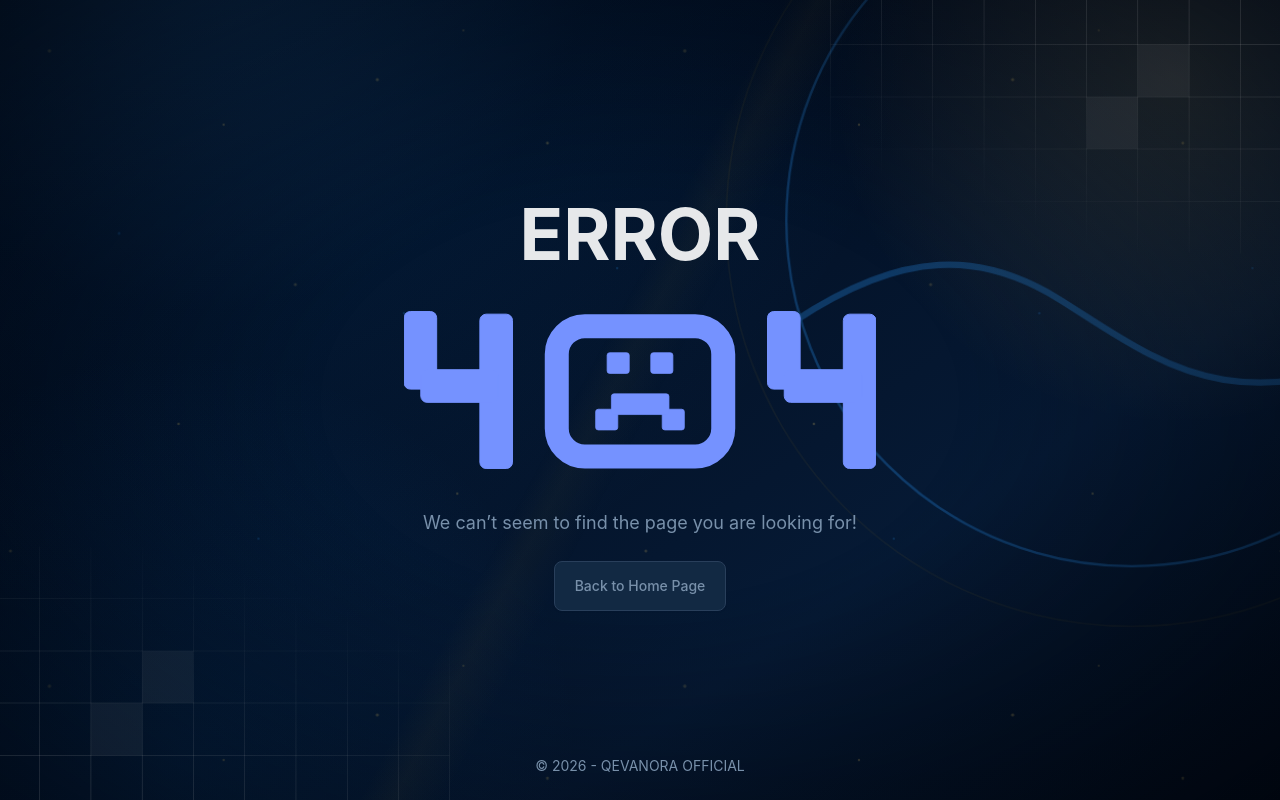
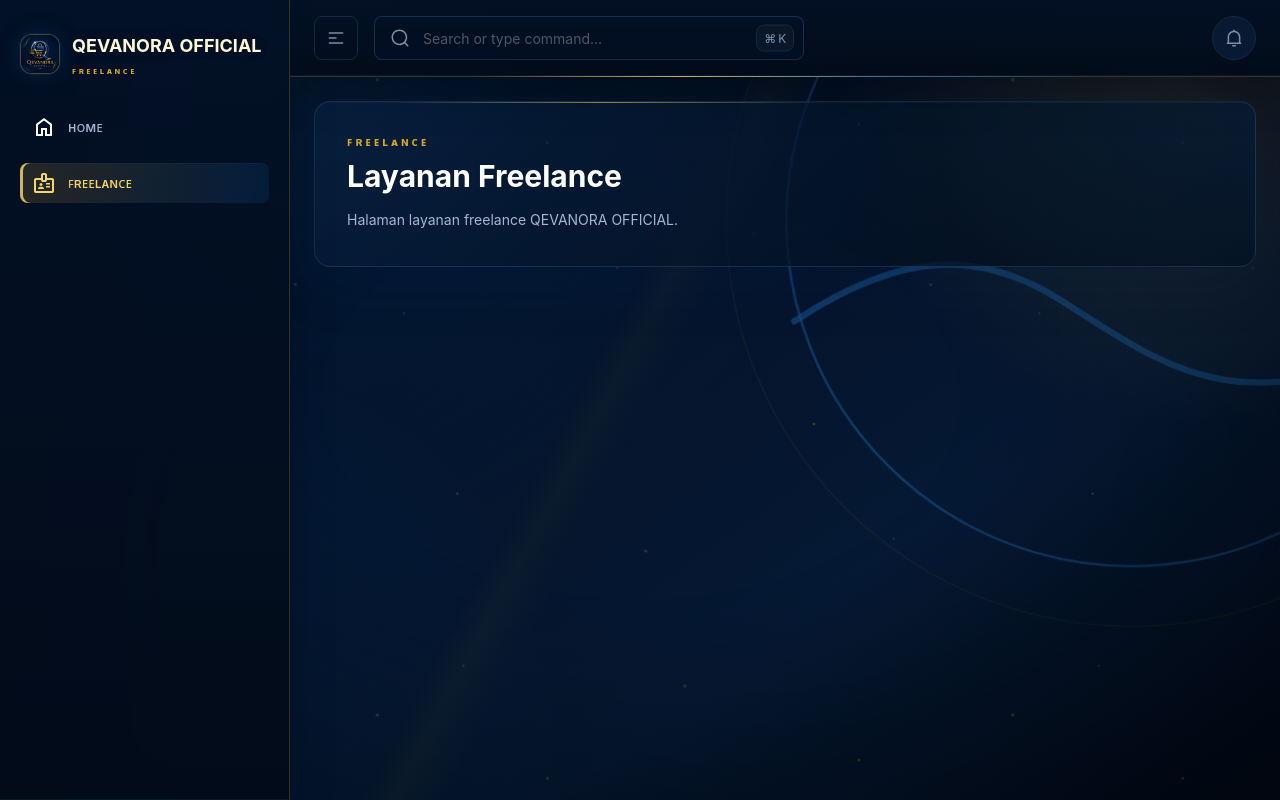
Before and after one commit to qevanoraofficial/FreelanceQevanoraOfficial, a Next.js app: page /freelance in a window 1280 px wide. Before the commit this address had no page. Built offline with nearby package versions, Linux system fonts and the light colour scheme; no server answers.

Commit message:
Add Freelance sidebar menu

```diff
--- /dev/null
+++ b/src/app/(admin)/freelance/page.tsx
@@ -0,0 +1,22 @@
+import type { Metadata } from "next";
+
+export const metadata: Metadata = {
+  title: "Freelance | QEVANORA OFFICIAL",
+  description: "Layanan freelance dari QEVANORA OFFICIAL.",
+};
+
+export default function FreelancePage() {
+  return (
+    <section className="qevanora-card rounded-2xl border border-gray-200 bg-white p-6 dark:border-gray-800 dark:bg-white/[0.03] sm:p-8">
+      <p className="text-xs font-bold tracking-[0.24em] text-brand-500">
+        ꜰʀᴇᴇʟᴀɴᴄᴇ
+      </p>
+      <h1 className="mt-2 text-2xl font-bold text-gray-900 dark:text-white sm:text-3xl">
+        Layanan Freelance
+      </h1>
+      <p className="mt-3 text-sm leading-7 text-gray-600 dark:text-gray-300">
+        Halaman layanan freelance QEVANORA OFFICIAL.
+      </p>
+    </section>
+  );
+}
--- a/src/layout/AppSidebar.tsx
+++ b/src/layout/AppSidebar.tsx
@@ -4,9 +4,17 @@ import Image from "next/image";
 import Link from "next/link";
 import { usePathname } from "next/navigation";
 import { useSidebar } from "../context/SidebarContext";
+import FreelanceIcon from "../icons/freelance.svg";
 import HomeIcon from "../icons/home.svg";
 
-const navItems = [{ icon: <HomeIcon />, name: "ʜᴏᴍᴇ", path: "/" }];
+const navItems = [
+  { icon: <HomeIcon />, name: "ʜᴏᴍᴇ", path: "/" },
+  {
+    icon: <FreelanceIcon />,
+    name: "ꜰʀᴇᴇʟᴀɴᴄᴇ",
+    path: "/freelance",
+  },
+];
 
 export default function AppSidebar() {
   const { isExpanded, isMobileOpen, isHovered, setIsHovered } = useSidebar();
```
Also changed, not shown: src/icons/freelance.svg (added).
